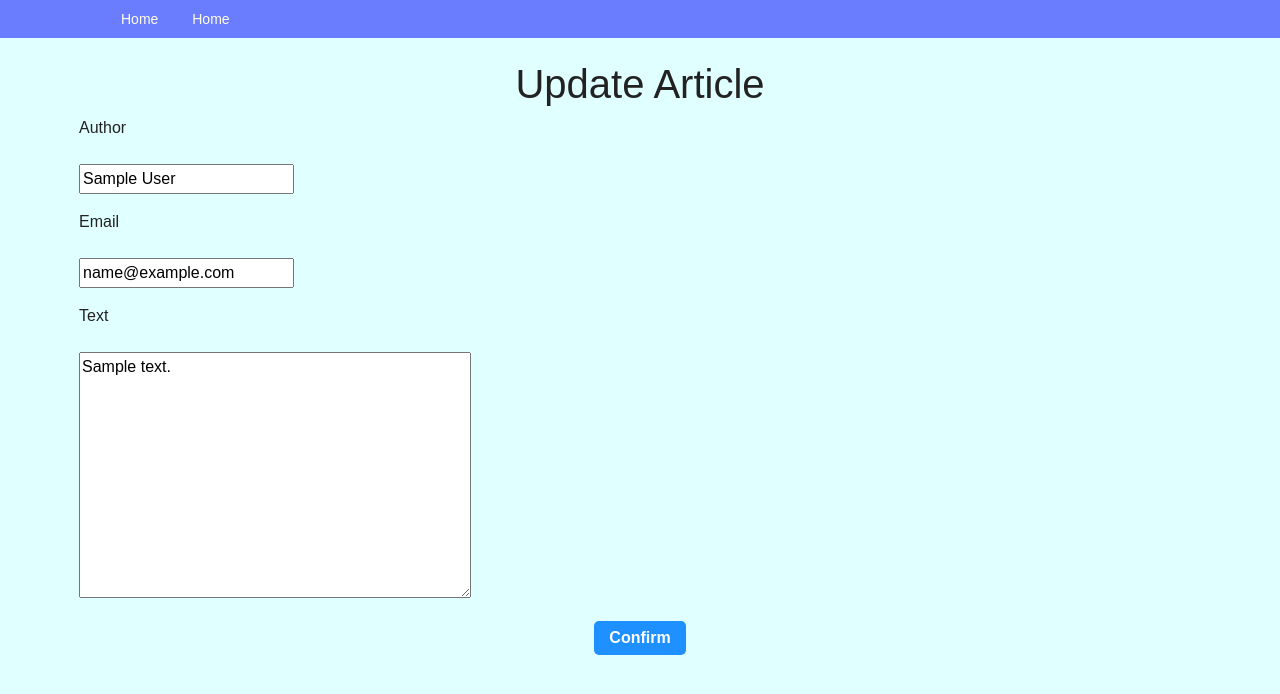
After one commit to alisher1989/python_group_4_controlwork_6_Alisher_Sartmamatov, a Django app: page /item/1/edit/ in a window 1280 px wide. The commit adds this page. Shown: the top 694 px of the page. Run offline with Django 3.2, Linux system fonts and the light colour scheme; tables that the repository leaves empty hold one stand-in row (values such as "Sample post"); some libraries are stand-ins or nearby versions.

```diff
--- a/requirements.txt
+++ b/requirements.txt
@@ -1,3 +1,4 @@
 Django==2.2
 pytz==2019.2
 sqlparse==0.3.0
+django-widget-tweaks-1.4.5
--- a/source/main/urls.py
+++ b/source/main/urls.py
@@ -15,14 +15,13 @@ Including another URLconf
 """
 from django.contrib import admin
 from django.urls import path
-from webapp.views import index_view
+from webapp.views import index_view, item_add_view, item_edit_view, item_delete_view
 
 urlpatterns = [
     path('admin/', admin.site.urls),
     path('', index_view, name='index'),
-    # path('article/<int:pk>/', article_view, name='article_view'),
-    # path('article/add/', article_create_view, name='article_add'),
-    # path('article/<int:pk>/edit/', article_update_view, name='article_update'),
-    # path('article/<int:pk>/delete/', article_delete_view, name='article_delete'),
+    path('item/add/', item_add_view, name='add_item'),
+    path('item/<int:pk>/edit/', item_edit_view, name='edit_item'),
+    path('item/<int:pk>/delete/', item_delete_view, name='delete_item'),
 
 ]
--- a/source/webapp/admin.py
+++ b/source/webapp/admin.py
@@ -6,7 +6,7 @@ class GuestbookAdmin(admin.ModelAdmin):
     list_filter = ['author']
     list_display_links = ['pk', 'text']
     search_fields = ['author', 'text']
-    fields = ['author', 'text', 'created_at', 'updated_at']
+    fields = ['author', 'text', 'email', 'status', 'created_at', 'updated_at']
     readonly_fields = ['created_at', 'updated_at']
 
 
--- a/source/webapp/static/css/style.css
+++ b/source/webapp/static/css/style.css
@@ -0,0 +1,125 @@
+body {
+    background: lightcyan;
+    color: #222222;
+    font-family: Arial, sans-serif;
+    margin-top: 60px;
+}
+
+h1 {
+    text-align: center;
+}
+
+.container {
+    max-width: 1200px;
+    width: 90%;
+    margin: 0 auto;
+}
+.navbar {
+    display: block;
+    background: #6a7dff;
+    position: fixed;
+    top: 0;
+    right: 0;
+    left: 0;
+    font-size: 0;
+    box-sizing: border-box;
+    padding: 7px 30px;
+}
+
+.menu {
+    font-size: 14px;
+    line-height: 1;
+    padding: 0;
+    margin: 0;
+    display: inline-block;
+    color: #fffee8;
+}
+
+.menu li {
+    display: inline-block;
+}
+
+.menu a {
+    display: inline-block;
+    text-decoration: none;
+    color: inherit;
+    padding: 5px 15px;
+}
+
+.menu a:hover {
+    color: #ffc122;
+    text-decoration: underline;
+}
+.pre {
+    white-space: pre-wrap;
+}
+.text-center {
+    text-align: center;
+}
+.form-error {
+    color: red;
+    font-size: 12px;
+    margin: 5px 0 0 0;
+    text-align: center;
+}
+
+.field-error {
+    border: solid 1px red;
+    box-shadow: red 0 0 3px;
+}
+.form-required {
+    color: red;
+    font-weight: bold;
+}
+.form-control {
+    padding: 5px;
+    font-size: 16px;
+    border-radius: 5px;
+    display: block;
+    width: 100%;
+    box-shadow: none;
+    border: solid 1px lightgray;
+    box-sizing: border-box;
+    background-color: white;
+}
+
+.btn {
+    padding: 5px 15px;
+    border-radius: 5px;
+    border: none;
+    font-size: 16px;
+    text-align: center;
+    font-weight: 600;
+    cursor: pointer;
+    text-decoration: none ;
+    color: white;
+    background: gray;
+
+}
+.btn-default {
+    background: gray;
+}
+.btn-default:hover {
+    box-shadow: rgba(128, 128, 128, 0.8) 0 0 5px;
+}
+
+.btn-danger:hover {
+    box-shadow: rgba(255, 0, 0, 0.8) 0 0 5px;
+}
+
+.btn-primary {
+    background-color: dodgerblue;
+}
+.btn-primary:hover {
+    box-shadow: rgba(30, 144, 255, 0.8) 0 0 5px;
+}
+
+.btn-danger {
+    background-color: red;
+    color: white;
+}
+i {
+    color: darkred;
+    size: 30px;
+    padding-left: 50px;
+}
--- a/source/webapp/templates/add.html
+++ b/source/webapp/templates/add.html
@@ -2,7 +2,7 @@
 {% block title %}Create article{% endblock %}
 {% block content %}
     <h1>Create Article</h1>
-    <form method="POST" action="{% url 'article_add' %}">
-        {% include 'partial/article_form.html' with button_text="Create" %}
+    <form method="POST" action="{% url 'add_item' %}">
+        {% include 'partial/item_form.html' with button_text="Create" %}
     </form>
 {% endblock %}
--- a/source/webapp/templates/base.html
+++ b/source/webapp/templates/base.html
@@ -7,6 +7,8 @@
           content="width=device-width, user-scalable=no, initial-scale=1.0, maximum-scale=1.0, minimum-scale=1.0">
     <meta http-equiv="X-UA-Compatible" content="ie=edge">
     <title>{% block title %}MySite{% endblock %}</title>
+    <link rel="stylesheet" href="https://use.fontawesome.com/releases/v5.6.1/css/all.css"
+integrity="sha384-gfdkjb5BdAXd+lj+gudLWI+BXq4IuLW5IT+brZEZsLFm++aCMlF1V92rMkPaX4PP" crossorigin="anonymous">
     <link rel="stylesheet" href="https://stackpath.bootstrapcdn.com/bootstrap/4.3.1/css/bootstrap.min.css" integrity="sha384-ggOyR0iXCbMQv3Xipma34MD+dH/1fQ784/j6cY/iJTQUOhcWr7x9JvoRxT2MZw1T" crossorigin="anonymous">
     <link rel="stylesheet" href="{% static 'css/style.css' %}">
     {% block styles %}{% endblock %}
--- /dev/null
+++ b/source/webapp/templates/edit.html
@@ -0,0 +1,11 @@
+{% extends "base.html" %}
+{% block title %}Edit item{% endblock %}
+{% block menu %}
+    <li><a href="{% url 'index' %}">Home</a></li>
+{% endblock %}
+{% block content %}
+    <h1>Update Article</h1>
+    <form method="POST" action="{% url "edit_item" item.pk %}">
+        {% include 'partial/item_form.html' with button_text="Update" %}
+    </form>
+{% endblock %}
--- a/source/webapp/templates/index.html
+++ b/source/webapp/templates/index.html
@@ -16,8 +16,11 @@
                         <h2 class="card-text card-link">
                             {{ item.author }}
                         </h2>
+                        <a href="{% url 'edit_item' item.pk %}"><i class="fas fa-edit"></i></a>
+                        <a href="{% url 'delete_item' item.pk %}"><i class="fas fa-trash"></i></a>
                         <p class="card-text">{{ item.get_category_display }}</p>
                         <p class="card-text text-right">{{ item.email }}</p>
+                        <p class="card-text text-right">{{ item.text }}</p>
                     </div>
                 </div>
             </div>
--- a/source/webapp/templates/partial/item_form.html
+++ b/source/webapp/templates/partial/item_form.html
@@ -6,18 +6,25 @@
 <p class="form-error">{{ error }}</p>
 {% endfor %}
 
-{% for field in form %}
-    <p><label for="{{ field.id_for_label }}">{{ field.label }}
-        {% if field.field.required %}<span class="form-required">*</span>{% endif %}</label></p>
-    {% if field.errors %}
-    <p>{{ field|add_class:'field-error'|add_class:'form-control' }}</p>
-    {% else %}
-        <p>{{ field|add_class:'form-control' }}</p>
-    {% endif%}
-        {% for error in field.errors %}
-    <p class="form-error">{{ error }}</p>
-    {% endfor %}
+<p><label for="{{ form.author.id_for_label }}">Author</label></p>
+<p>{{ form.author }}</p>
+{% for error in form.author.errors %}
+    <p class="form-error">{{ errors }}</p>
+{% endfor %}
+
+<p><label for="{{ form.email.id_for_label }}">Email</label></p>
+<p>{{ form.email }}</p>
+{% for error in form.email.errors %}
+    <p class="form-error">{{ errors }}</p>
 {% endfor %}
 
 
+<p><label for="{{ form.text.id_for_label }}">Text</label></p>
+<p>{{ form.text }}</p>
+{% for error in form.text.errors %}
+    <p class="form-error">{{ errors }}</p>
+{% endfor %}
+
+
+
 <p class="text-center"><input type="submit" value="Confirm" class="btn btn-primary"></p>
--- a/source/webapp/views.py
+++ b/source/webapp/views.py
@@ -1,14 +1,17 @@
-from django.shortcuts import render, redirect
+
+from django.shortcuts import render, redirect, get_object_or_404
 from webapp.forms import GuestbookForm
-from webapp.models import Guestbook
+from webapp.models import Guestbook, STATUS_CHOICES
 
 
 def index_view(request, *args, **kwargs):
+
     search_query = request.GET.get('search', '')
     if search_query:
-        items = Guestbook.objects.filter(title__icontains=search_query)
+        items = Guestbook.objects.filter(author__icontains=search_query)
+
     else:
-        items = Guestbook.objects.all()
+        items = Guestbook.objects.all().filter(status='active').order_by('-created_at')
     return render(request, 'index.html', context={
         'items': items
     })
@@ -26,6 +29,37 @@ def item_add_view(request, *args, **kwargs):
                 email=form.cleaned_data['email'],
                 text=form.cleaned_data['text'],
             )
-            return redirect('index', pk=item.pk)
+            return redirect('index')
         else:
             return render(request, 'add.html', context={'form': form})
+
+
+def item_edit_view(request, pk):
+    item = get_object_or_404(Guestbook, pk=pk)
+    if request.method == 'GET':
+        form = GuestbookForm(data={
+            'author': item.author,
+            'email': item.email,
+            'text': item.text,
+
+        })
+        return render(request, 'edit.html', context={'form': form, 'item': item})
+    elif request.method == 'POST':
+        form = GuestbookForm(data=request.POST)
+        if form.is_valid():
+            item.author = form.cleaned_data['author']
+            item.email = form.cleaned_data['email']
+            item.text = form.cleaned_data['text']
+            item.save()
+            return redirect('index')
+        else:
+            return render(request, 'edit.html', context={'form': form, 'item': item})
+
+
+def item_delete_view(request, pk):
+    item = get_object_or_404(Guestbook, pk=pk)
+    if request.method == 'GET':
+       return render(request, 'delete.html', context={'item': item})
+    elif request.method == 'POST':
+        item.delete()
+        return redirect('index')
```
Also changed, not shown: source/webapp/templates/delete.html (added, +10 -0 lines).
